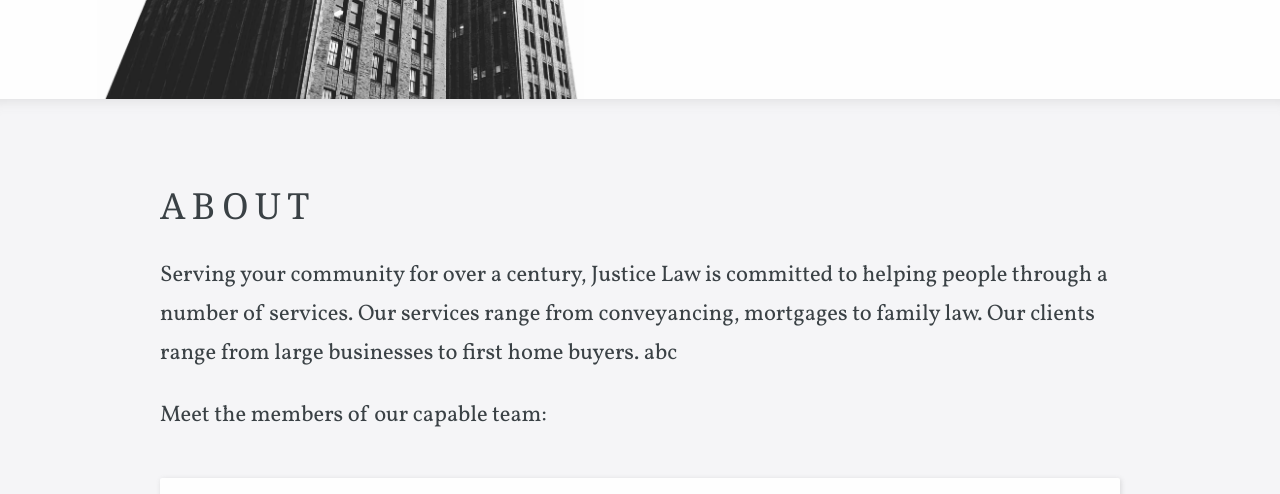
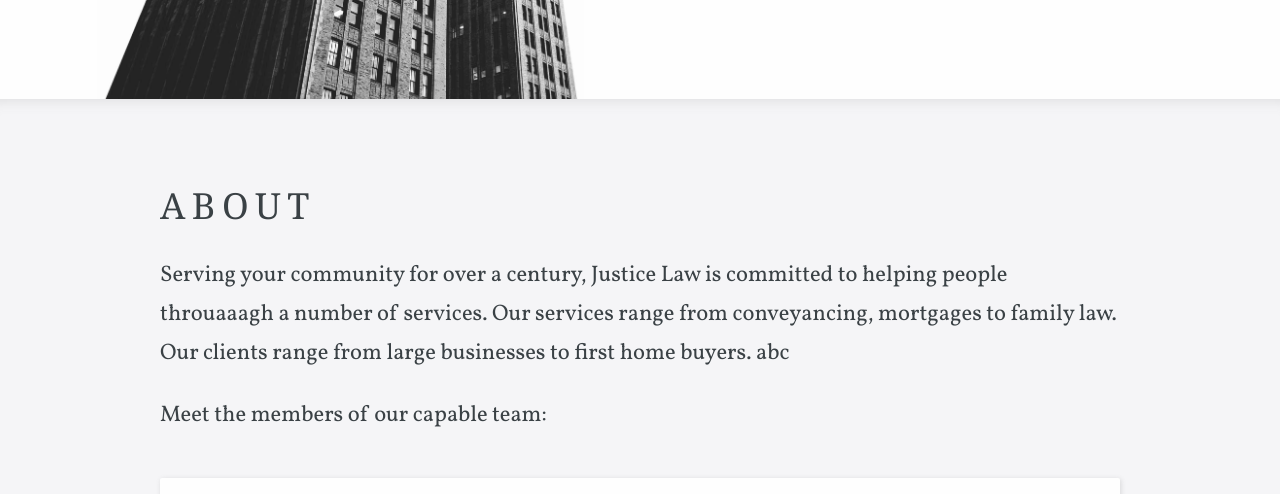
Before and after one commit to rphillips-nz/sync-test, a Jekyll site: the page built from about.html, in a window 1280 px wide and 900 px high, scrolled down 321 px, cut to the strip 0-494 px from the top of the window. Built offline with Jekyll 4.4.1, drawn with Linux system fonts in a browser that asks for light colours; some web fonts are replaced.

Commit message:
Updated 2 files via CloudCannon

```diff
--- a/_layouts/default.html
+++ b/_layouts/default.html
@@ -56,7 +56,7 @@
 		{% elsif page.call_to_action == 'Contact' %}
 			<section class="quote-section">
 				<p class="container editable">
-					<a href="{{ site.baseurl }}/contact/">Contact us</a> today to find out how we can help you. Your first consultation is free.
+					<a href="/contact/">Contact us</a> today to find out how we can help you. Your first consultation is free.
 				</p>
 			</section>
 		{% else %}
--- a/about.html
+++ b/about.html
@@ -8,7 +8,7 @@ navigation_order: 1
 ---
 
 <div class="editable">
-		<p>Serving your community for over a century, Justice Law is committed to helping people through a number of services. Our services range from conveyancing, mortgages to family law. Our clients range from large businesses to first home buyers. abc</p>
+		<p>Serving your community for over a century, Justice Law is committed to helping people throuaaagh a number of services. Our services range from conveyancing, mortgages to family law. Our clients range from large businesses to first home buyers. abc</p>
 		<p>Meet the members of our capable team:</p>
 	</div>
 
```
